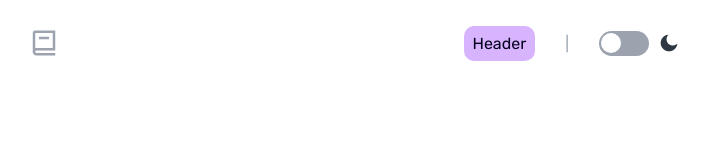
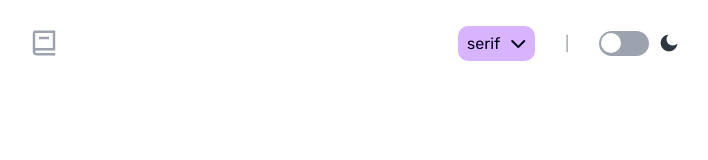
Before and after one commit to okorojames/james-dictionary-project, a React (Vite) app: page / in a window 1280 px wide. Shown: the top 160 px of the page, without its empty margins (291-999 px from the left). Built offline with nearby package versions, Linux system fonts and the light colour scheme.

Commit message:
Font Lists Options
Added font lists options and also fixed the bug on the mode icon toggles that show at thesame time  when mode is toggled,  now it only shows one mode icon.

```diff
--- a/src/App.css
+++ b/src/App.css
@@ -50,11 +50,32 @@ header{
   gap: 3rem;
 }
 .font{
+  position: relative;
+  display: flex;
+  align-items: center;
+  justify-content: space-around;
+  gap: 1rem;
   background: var(--main-one);
   cursor: pointer;
   padding: .8rem .9rem;
   border-radius: 1rem;
   color: var(--pure-dark);
+}
+.fontNameLists{
+  position: absolute;
+  top: 40px;
+  right: -50%;
+  background: var(--pure-dark);
+  color: var(--pure-light);
+  display: flex;
+  flex-direction: column;
+  align-items: center;
+  gap: 2rem;
+  padding: 1.3rem 2rem;
+  border-radius: 8px;
+  transition: all .5s;
+  opacity: 0;
+  pointer-events: none;
 }
 /*  */
 .modeToggle{
@@ -112,6 +133,14 @@ header{
   opacity: 1;
   pointer-events: all;
 }
+.iconToggle2{
+  opacity: 0;
+  pointer-events: none;
+}
+.fontToggle{
+  opacity: 1;
+  pointer-events: all;
+}
 .modeColor{
   color: var(--pure-light);
   background: var(--pure-dark);
--- a/src/components/Header.jsx
+++ b/src/components/Header.jsx
@@ -10,7 +10,7 @@ const Header = () => {
     modeCircle.current.classList.toggle('modeToggle')
     document.body.classList.toggle('modeColor')
     lightMode.current.classList.toggle('iconToggle')
-    darkMode.current.classList.toggle('iconToggle')
+    darkMode.current.classList.toggle('iconToggle2')
   }
   return (
     <header>
--- a/src/components/HeaderFonts.jsx
+++ b/src/components/HeaderFonts.jsx
@@ -1,8 +1,22 @@
 import React from 'react'
+import { useRef } from 'react'
 
 const HeaderFonts = () => {
+  const fontNameLists = useRef()
+  function onClickFont() {
+    fontNameLists.current.classList.toggle('fontToggle')
+  }
   return (
-    <div className='font'>Header</div>
+    <div className='font' onClick={onClickFont}>
+      <span className="fontName">
+      {'serif'}
+      <span className="fontNameLists" ref={fontNameLists}>
+         <span className="fontNameList">Rubik</span>
+         <span className="fontNameList">Poppins</span>
+         <span className="fontNameList">Montserrat</span>
+         <span className="fontNameList">Raleway</span>
+      </span>
+    </span><i className="fa-solid fa-chevron-down"></i></div>
   )
 }
 
```
